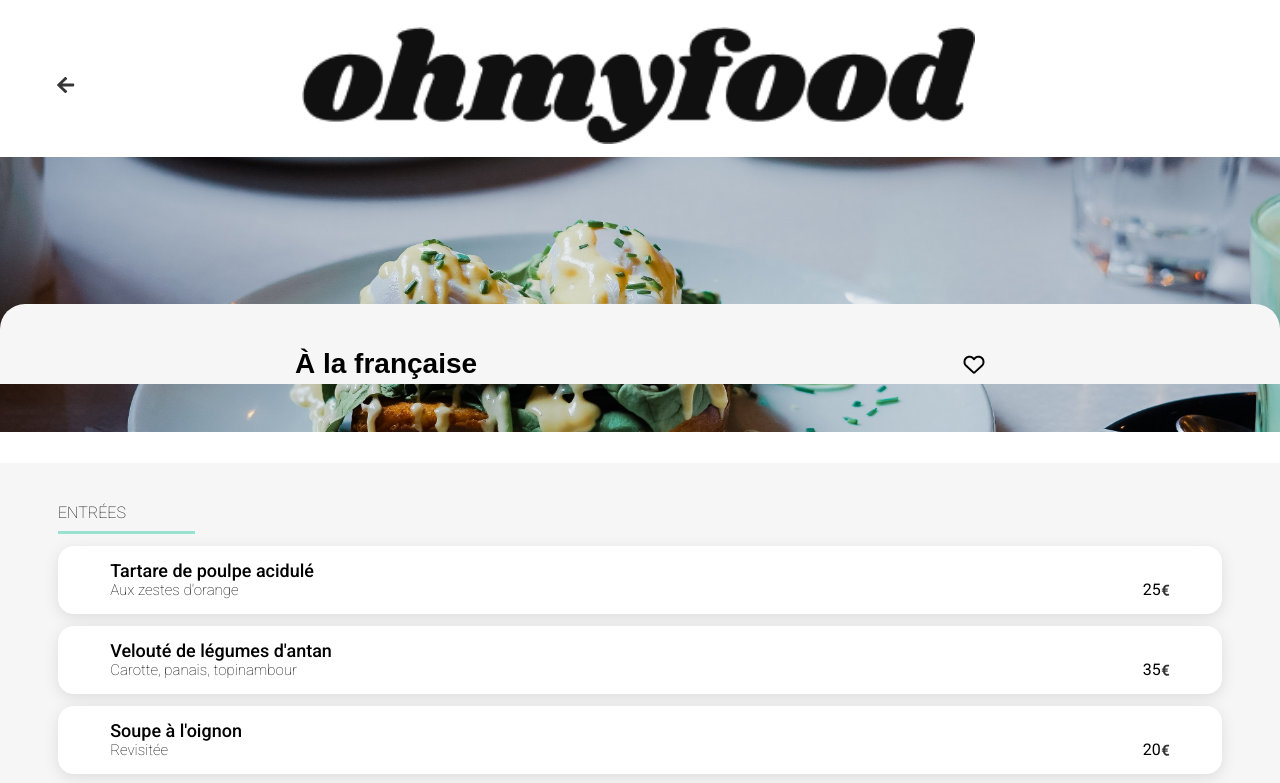
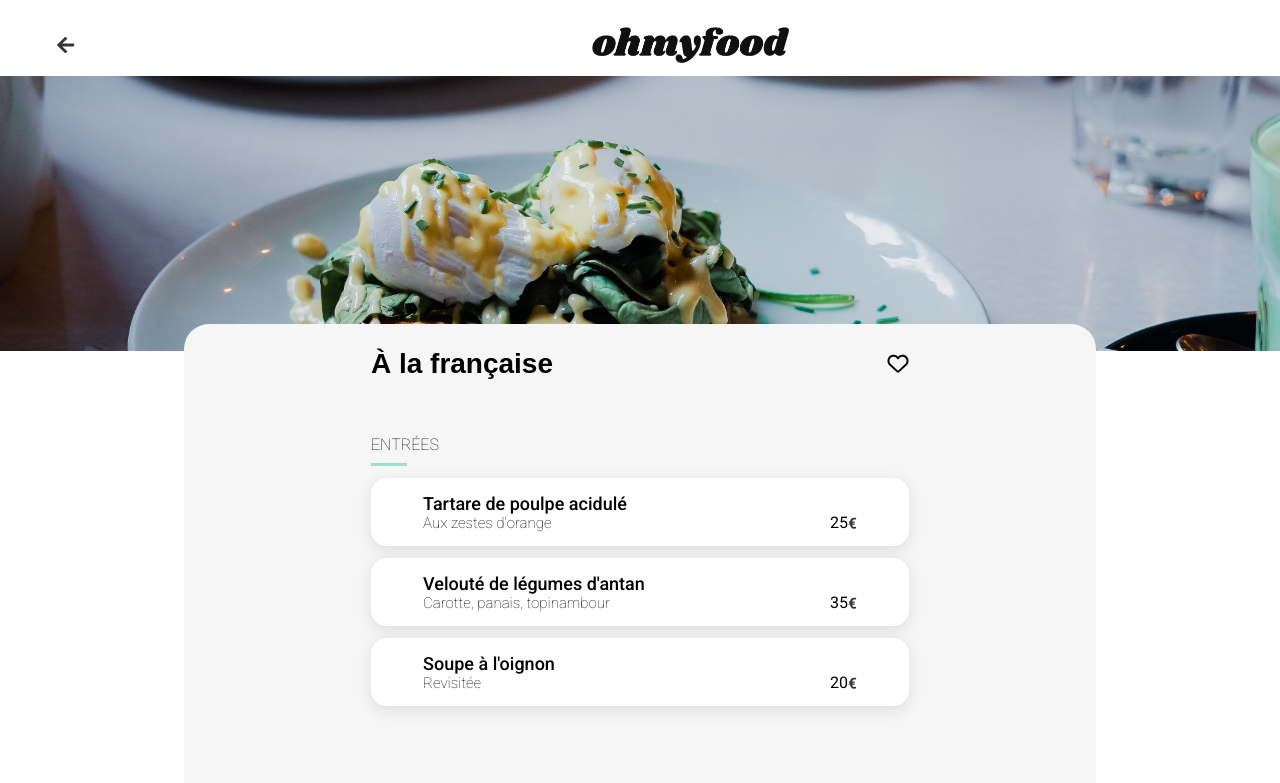
Before and after one commit to ClairePG17/Projet4, a plain HTML site: page Restaurants/A-la-francaise.html in a window 1280 px wide. Shown: the top 783 px of the page. Drawn offline with Linux system fonts and the light colour scheme.

Commit message:
responsive restaurants done

```diff
--- a/Restaurants/A-la-francaise.html
+++ b/Restaurants/A-la-francaise.html
@@ -32,18 +32,17 @@
             </div>
             <div>
                 <img class="header-Resto__restaurants__img" src="../Assets/images/restaurants/toa-heftiba-DQKerTsQwi0-unsplash.jpg" alt="photo-restaurants">
+                <div class="hero__Resto">
+                    <h1>À la française</h1>
+                    <div class="like-button">
+                        <img class="like-img-default" src="../Assets/images/Icons/heart-regular.svg" alt="Icon like">
+                        <img class="like-img-hover" src="../Assets/images/Icons/Status-Liked.svg" alt="Icon like filled">
+                    </div>
+                </div>
             </div>
         </header>
 
         <main>
-
-            <hero class="hero__Resto">
-                <h1>À la française</h1>
-                <div class="like-button">
-                    <img class="like-img-default" src="../Assets/images/Icons/heart-regular.svg" alt="Icon like">
-                    <img class="like-img-hover" src="../Assets/images/Icons/Status-Liked.svg" alt="Icon like filled">
-                </div>
-            </hero>
 
             <section class="entrées">
                 <div class="entrées__title">
--- a/Sass/_Layout.scss
+++ b/Sass/_Layout.scss
@@ -29,19 +29,21 @@
     }
     &__title{
         display: flex;
-        gap: 11.2vw;
-        justify-content: flex-start;
         align-items: center;
         margin: 13px 4.53vw 13px 4.43vw;
     }
     &__logo{
-        width: 52.53vw;
+        width: 197px;
+        height: 36px;
+        margin-left: auto;
+        margin-right: auto;
     }
     &__restaurants__img{
         width: 100%;
         height: 275px;
         object-fit: cover;
         position: relative;
+
     }
 }
 
--- a/Sass/_Restaurants.scss
+++ b/Sass/_Restaurants.scss
@@ -11,15 +11,16 @@
 .hero__Resto{
     display: flex;
     flex-direction: row;
-    justify-content: space-around;
+    justify-content: space-between;
     align-items: center;
     border-top-left-radius: 25px;
     border-top-right-radius: 25px;
     height: 80px;
     width: 100%;
     position: absolute;
+    padding-bottom: 40px;
     z-index: 1;
-    top: 290px;
+    top: 19%;
     & h1 {
     font-family: $font-Resto-title;
     font-size: 28px;
@@ -27,7 +28,7 @@
 }
 
 .entrées{
-    margin-top: 27px;
+    margin-top: 40px;
 }
 
 .entrées__title, .plats__title, .desserts__title{
@@ -85,3 +86,25 @@
         margin: 0;
     }
 }
+
+/********** Le code ci-dessous correspond à la version responsive uniquement **********/
+
+/****** Media queries ***********/
+/*  Desktop :  more than 1024px */
+@media (min-width: 1024px) {
+    .hero__Resto, .entrées, .plats, .desserts, .button-Resto{
+        padding: 40px 14.58vw;
+        margin-right: 14.4vw;
+        margin-left: 14.4vw;
+    }
+
+    .hero__Resto{
+        width: calc(100% - 28.8vw)
+    }
+
+    .entrées__title, .plats__title, .desserts__title{
+        &__bar{
+            width: 2.78vw;
+        }
+    }
+}
```
Also changed, not shown: Restaurants/la-note-enchantee.html (+7 -8 lines), Restaurants/la-palette-du-gout.html (+7 -8 lines), Restaurants/le-delice-des-sens.html (+8 -8 lines), Sass/Index.css, 1 other file.
